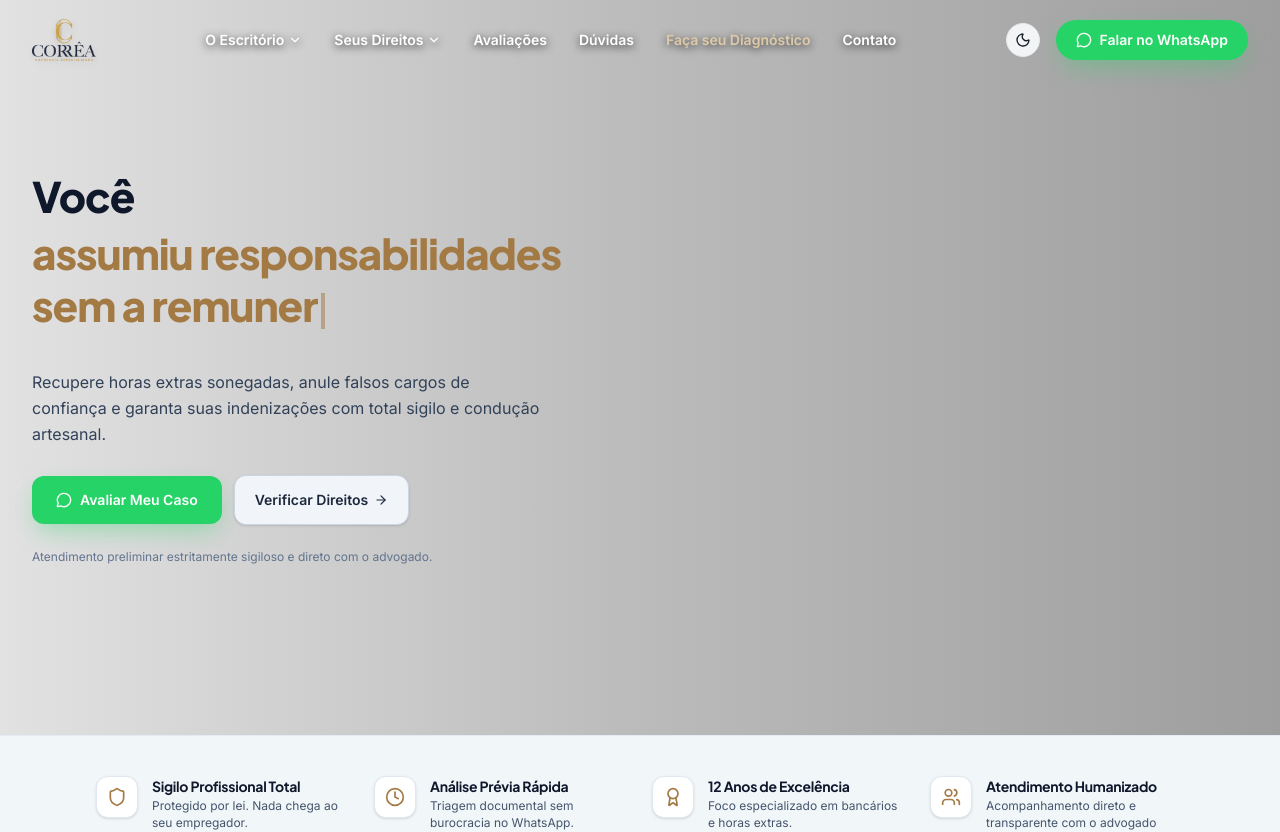
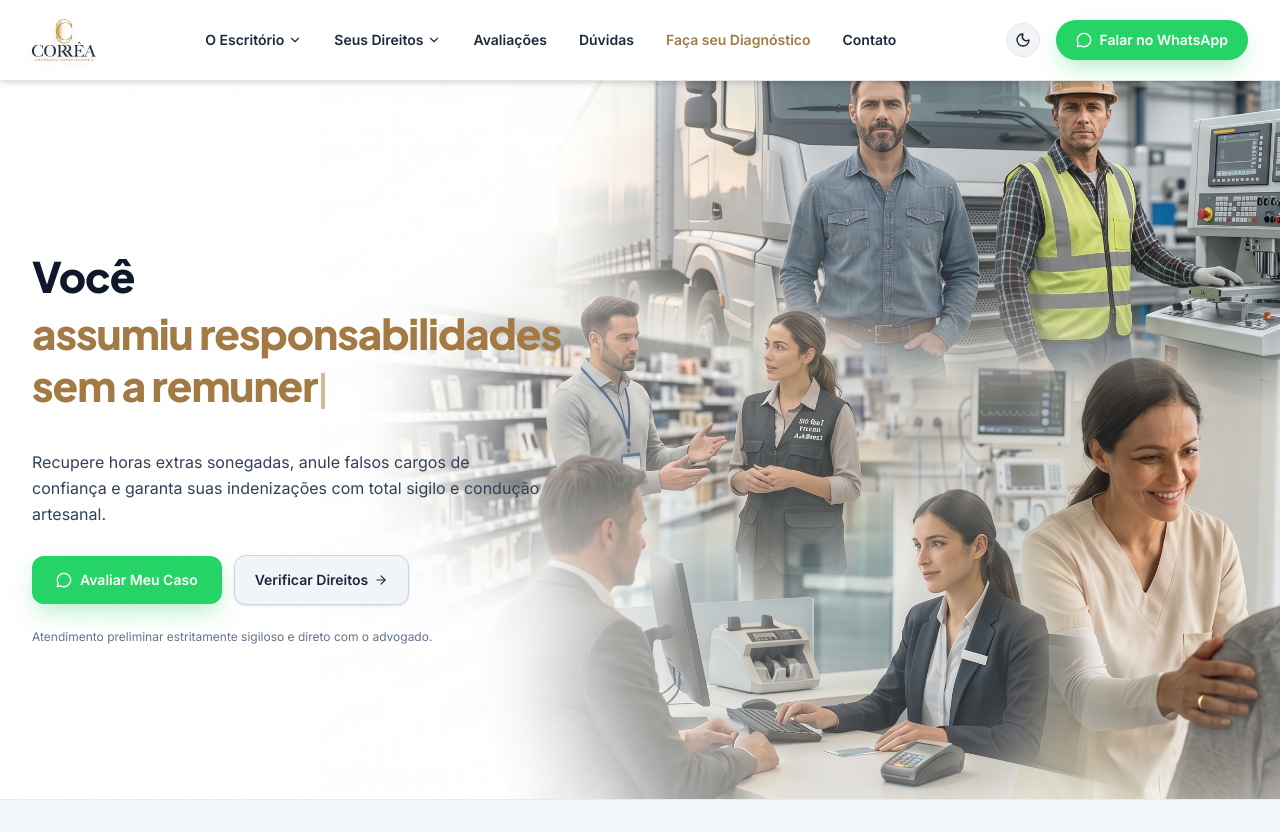
Before and after one commit to LeonardoBittencourt97/C05-Correa-Advocacia, a Next.js app: page / in a window 1280 px wide. Shown: the top 832 px of the page. Built offline with nearby package versions, Linux system fonts and the light colour scheme.

Commit message:
Ajuste menu fixo com texto escuro e hero em altura total (h-screen)

```diff
--- a/src/components/layout/Header.tsx
+++ b/src/components/layout/Header.tsx
@@ -27,13 +27,7 @@ export function Header() {
   }, []);
 
   return (
-    <header
-      className={`fixed top-0 left-0 right-0 z-40 transition-all duration-300 ${
-        isScrolled
-          ? "bg-white border-b border-gray-200 shadow-md"
-          : "bg-transparent border-b border-transparent"
-      }`}
-    >
+    <header className="fixed top-0 left-0 right-0 z-40 bg-white border-b border-gray-200 shadow-md transition-all duration-300">
       <div className="max-w-7xl mx-auto px-4 sm:px-6 lg:px-8 h-20 flex items-center justify-between">
 
         {/* LOGO OFICIAL - IMAGEM PRESERVADA */}
@@ -54,14 +48,8 @@ export function Header() {
           </div>
         </Link>
 
-        {/* NAVEGAÇÃO: PADRÃO, COMPLETA E COM SUBMENUS */}
-        <nav
-          className={`hidden md:flex items-center gap-6 lg:gap-8 text-xs sm:text-sm font-semibold transition-colors ${
-            isScrolled
-              ? "text-slate-800"
-              : "text-white drop-shadow-[0_2px_4px_rgba(0,0,0,0.8)]"
-          }`}
-        >
+        {/* NAVEGAÇÃO: PADRÃO, COMPLETA E COM SUBMENUS — TEXTO SEMPRE ESCURO */}
+        <nav className="hidden md:flex items-center gap-6 lg:gap-8 text-xs sm:text-sm font-semibold text-slate-800">
           {/* Item 1: O Escritório com Submenu incluindo Dr. Marcelo */}
           <div className="relative group py-2">
             <button
@@ -97,9 +85,7 @@ export function Header() {
           {/* Item 2: Casos e Direitos com Submenu */}
           <div className="relative group py-2">
             <button
-              className={`flex items-center gap-1 focus:outline-none cursor-pointer ${
-                isScrolled ? "hover:text-[#a37a44] transition-colors" : "hover:text-[#dfcaa8] transition-colors"
-              }`}
+              className="flex items-center gap-1 focus:outline-none cursor-pointer hover:text-[#a37a44] transition-colors"
             >
               <span>Seus Direitos</span>
               <ChevronDown className="w-3.5 h-3.5 transition-transform duration-200 group-hover:rotate-180" />
@@ -140,10 +126,10 @@ export function Header() {
             </div>
           </div>
 
-          {/* Item 3: Avaliações (Apontando diretamente para #avaliacoes) */}
+          {/* Item 3: Avaliações */}
           <Link
             href="/#avaliacoes"
-            className={isScrolled ? "hover:text-[#a37a44] transition-colors" : "hover:text-[#dfcaa8] transition-colors"}
+            className="hover:text-[#a37a44] transition-colors"
           >
             Avaliações
           </Link>
@@ -151,7 +137,7 @@ export function Header() {
           {/* Item 4: Dúvidas (FAQ) */}
           <Link
             href="/#faq"
-            className={isScrolled ? "hover:text-[#a37a44] transition-colors" : "hover:text-[#dfcaa8] transition-colors"}
+            className="hover:text-[#a37a44] transition-colors"
           >
             Dúvidas
           </Link>
@@ -159,7 +145,7 @@ export function Header() {
           {/* Item 5: Faça seu Diagnóstico */}
           <Link
             href="/#orientacao"
-            className={isScrolled ? "text-[#a37a44] hover:opacity-80 transition-opacity" : "text-[#dfcaa8] hover:text-white transition-colors"}
+            className="text-[#a37a44] hover:opacity-80 transition-opacity font-bold"
           >
             Faça seu Diagnóstico
           </Link>
@@ -167,7 +153,7 @@ export function Header() {
           {/* Item 6: Contato & Sede */}
           <Link
             href="/#contato"
-            className={isScrolled ? "hover:text-[#a37a44] transition-colors" : "hover:text-[#dfcaa8] transition-colors"}
+            className="hover:text-[#a37a44] transition-colors"
           >
             Contato
           </Link>
@@ -201,11 +187,7 @@ export function Header() {
           </a>
           <button
             onClick={() => setIsOpen(!isOpen)}
-            className={`p-2 rounded-lg border transition-colors ${
-              isScrolled
-                ? "border-gray-200 text-slate-800 bg-white"
-                : "border-white/30 text-white bg-black/40 backdrop-blur-sm"
-            }`}
+            className="p-2 rounded-lg border border-gray-200 text-slate-800 bg-white transition-colors"
             aria-label={isOpen ? "Fechar Menu" : "Abrir Menu"}
             aria-expanded={isOpen}
           >
--- a/src/components/sections/Hero.tsx
+++ b/src/components/sections/Hero.tsx
@@ -5,7 +5,7 @@ import { TypewriterHeading } from "@/components/ui/TypewriterHeading";
 
 export function Hero() {
   return (
-    <section className="relative min-h-[92vh] flex items-center overflow-hidden border-b border-slate-200/80 dark:border-slate-800/80 pt-24 pb-14 sm:py-28">
+    <section className="relative h-screen min-h-screen flex items-center overflow-hidden border-b border-slate-200/80 dark:border-slate-800/80 pt-20 sm:pt-24">
 
       {/* Imagem de Fundo Abrangendo Toda a Tela por Inteiro */}
       <div className="absolute inset-0 z-0 select-none pointer-events-none">
```
